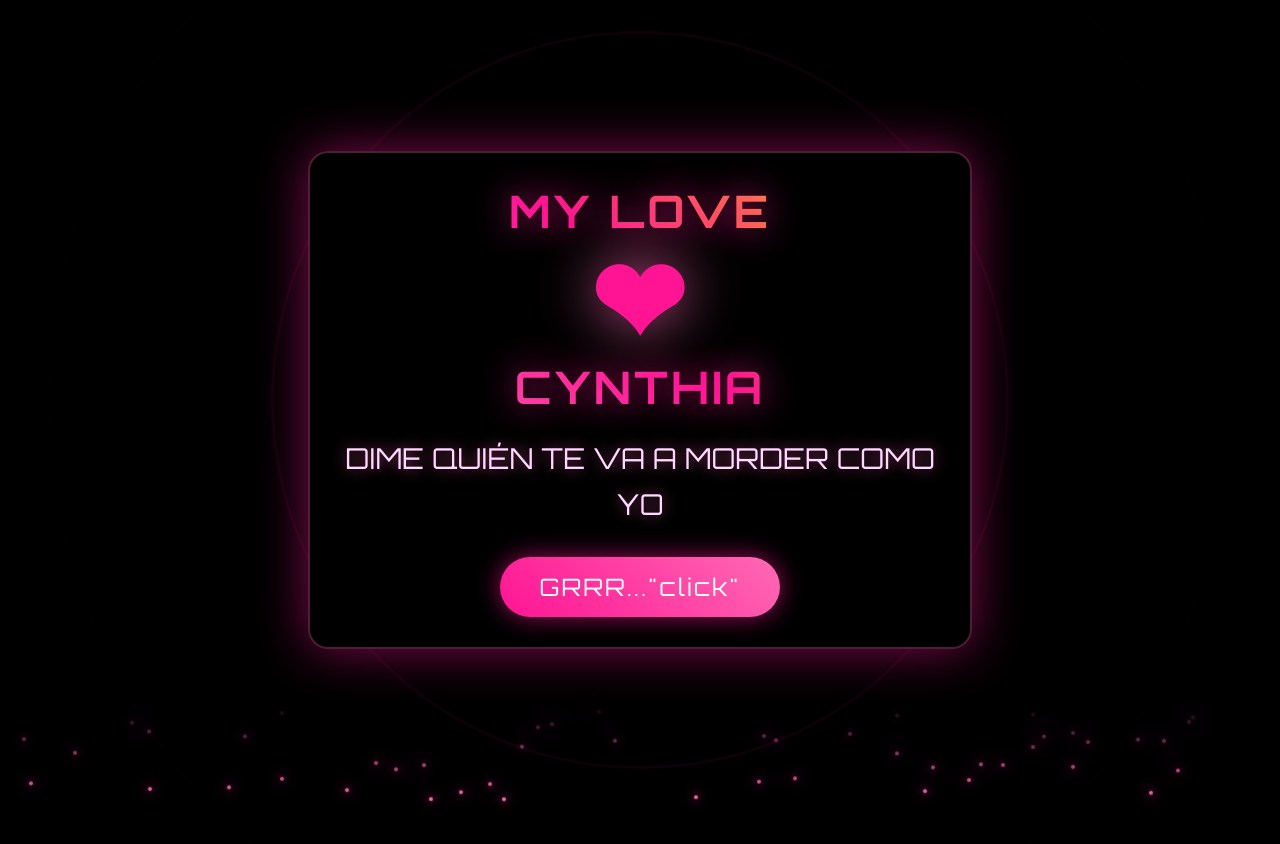
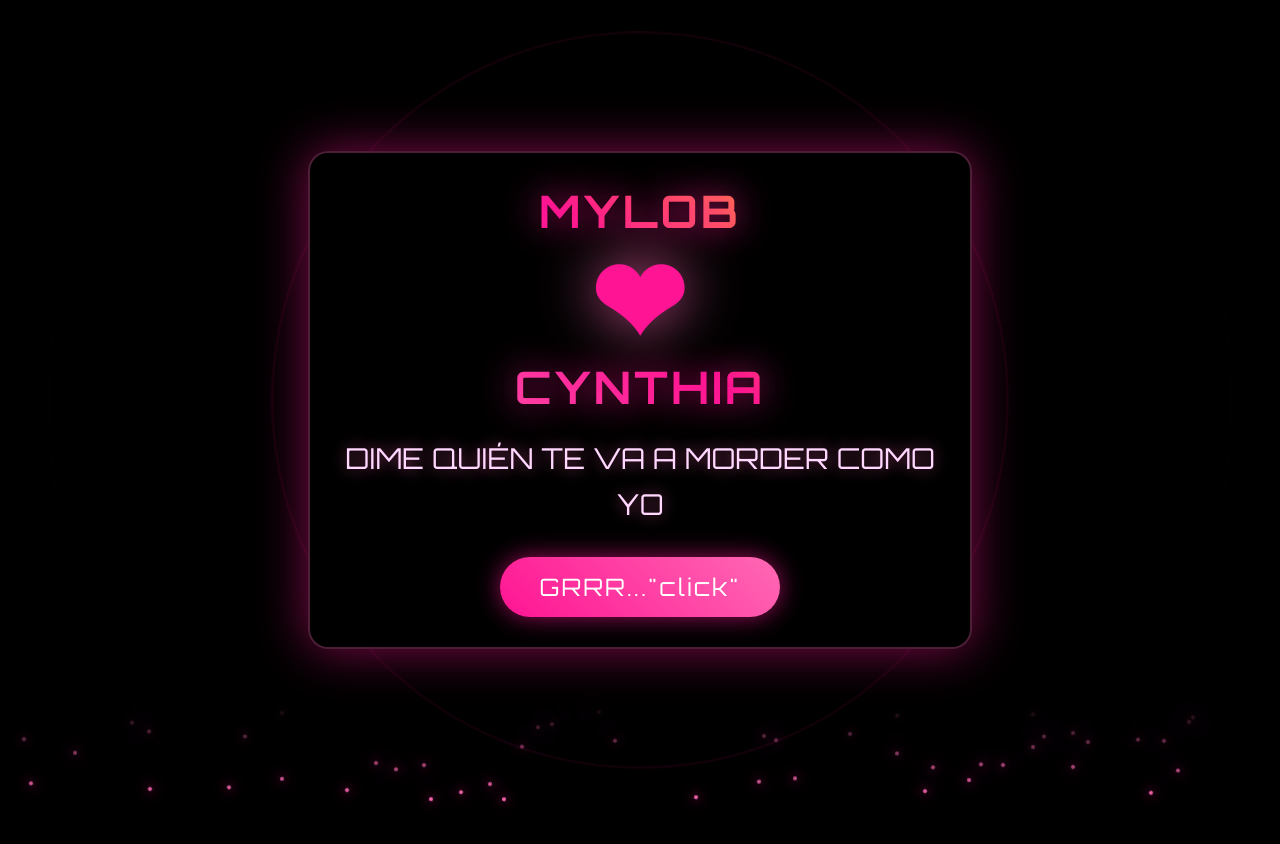
Before and after one commit to rkoorson/Cynthia, a plain HTML site: page index.html in a window 1280 px wide. Shown: the top 844 px of the page. Drawn offline with Linux system fonts and the light colour scheme.

Commit message:
Update index.html

```diff
--- a/index.html
+++ b/index.html
@@ -17,7 +17,7 @@
     <div class="particles" id="particlesContainer"></div>
     <div id="matrix-container" class="matrix-container"></div>
     <div class="message" id="messageContainer">
-       <h1>MY LOVE <br><span class="big-heart">❤</span> <br> CYNTHIA</h1>
+       <h1>MYLOB <br><span class="big-heart">❤</span> <br> CYNTHIA</h1>
         <p>DIME QUIÉN TE VA A MORDER COMO YO</p>
         <button class="secret-btn" id="secretButton">GRRR..."click"</button>
     </div>
```
